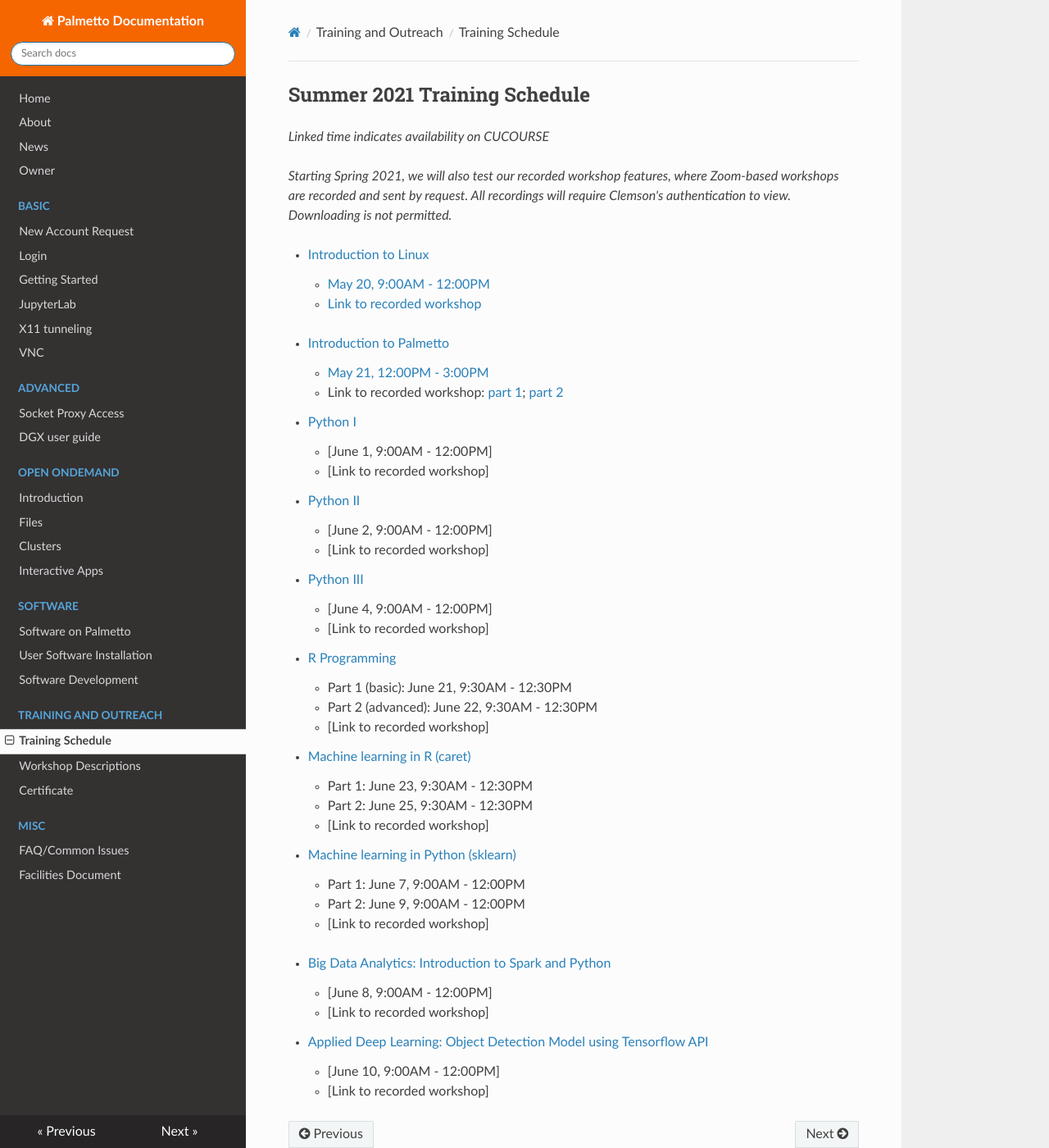
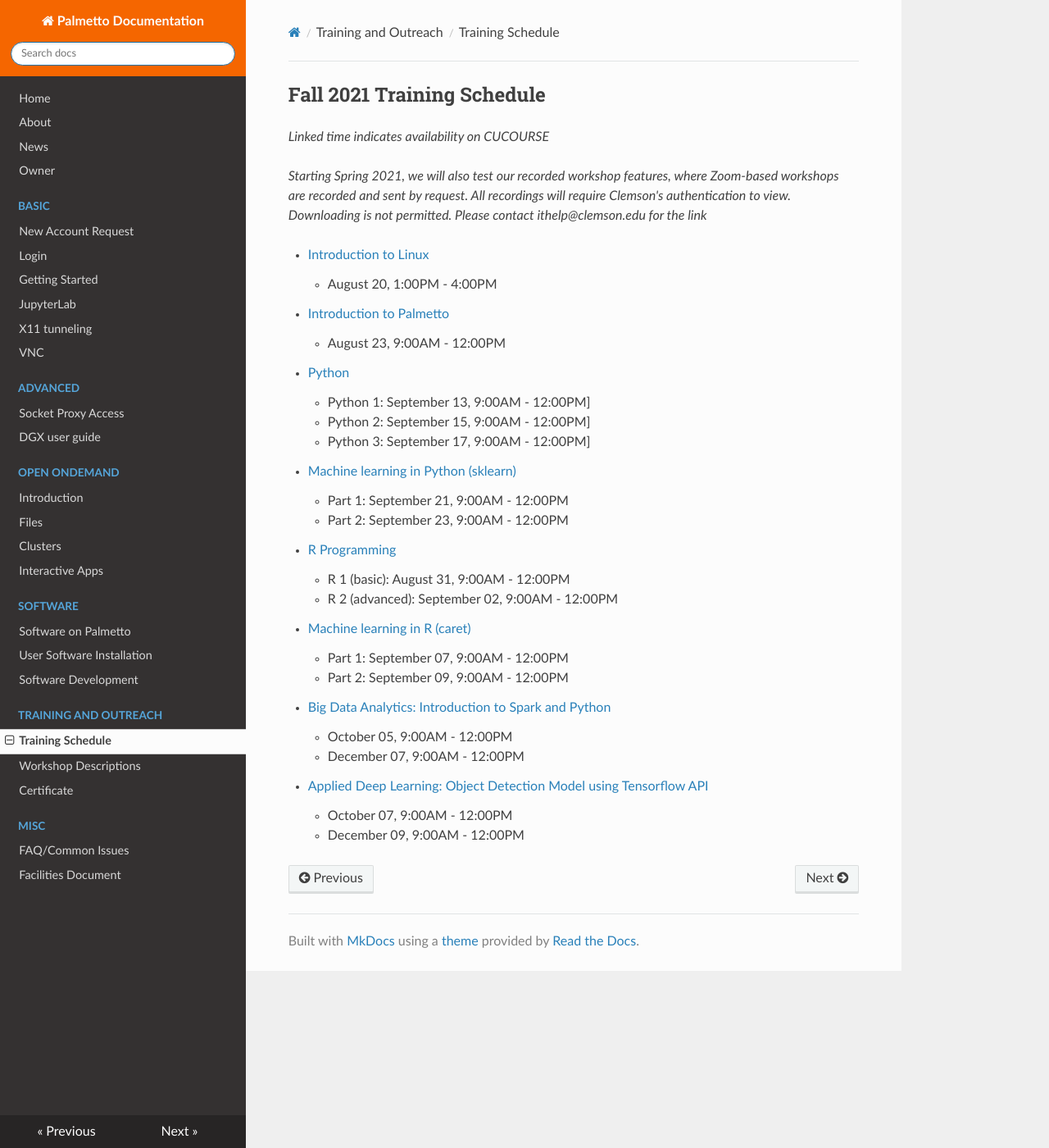
Before and after one commit to clemsonciti/palmetto-documentation, an MkDocs documentation site: the page built from docs/training/schedule.md, in a window 1280 px wide and 1400 px high. Shown: the whole window at 82% size. Built offline with MkDocs 1.6.1, drawn with Linux system fonts in a browser that asks for light colours; nearby versions of some CDN libraries.

Commit message:
Update schedule.md

```diff
--- a/docs/training/schedule.md
+++ b/docs/training/schedule.md
@@ -1,47 +1,39 @@
-## Summer 2021 Training Schedule
+## Fall 2021 Training Schedule
 
 *Linked time indicates availability on CUCOURSE*
 
 *Starting Spring 2021, we will also test our recorded workshop features,
 where Zoom-based workshops are recorded and sent by request. All recordings will
-require Clemson's authentication to view. Downloading is not permitted.*
+require Clemson's authentication to view. Downloading is not permitted. Please contact ithelp@clemson.edu for the link*
 
 - [Introduction to Linux](workshop.md#introduction-to-linux)
-    - [May 20, 9:00AM - 12:00PM](https://cucourse.app.clemson.edu/it-training/sessions.php)
-    - [Link to recorded workshop](https://clemson.zoom.us/rec/share/585fj0o-oP5KcwjEZVmPZKhr_Cv3863cZfRUK0tmPlTufCye-GlGgqq-zutlr5Vv.QcwTZUgQb8Vet2bY?startTime=1621516230000)
-<!---      - [January 12, 9:00AM - 12:00PM](https://clemson.zoom.us/rec/share/G0dgZqiMYzo_AYbGoA0TD3liLCZJ3IlWjBJXUj9a1Rl627fEBu12D4-0ZEuiLoci.ssdkbiEEIKG7dTrF) -->
+    - August 20, 1:00PM - 4:00PM
+
 - [Introduction to Palmetto](workshop.md#introduction-to-research-computing-on-palmetto-cluster)
-    - [May 21, 12:00PM - 3:00PM](https://cucourse.app.clemson.edu/it-training/sessions.php)
-    - Link to recorded workshop: [part 1](https://clemson.zoom.us/rec/share/2ZBy93ubEbwGCtzUMKBkatQjhlBWWA5Tga8unzEs52dL6iDRapmLHIFcIQh-MlTJ.D20ZUCu3xZZQDO2j?startTime=1621613640000); [part 2](https://clemson.zoom.us/rec/share/2ZBy93ubEbwGCtzUMKBkatQjhlBWWA5Tga8unzEs52dL6iDRapmLHIFcIQh-MlTJ.D20ZUCu3xZZQDO2j?startTime=1621621056000)
- - [Python I](workshop.md#introduction-to-programming-in-python)
-    - [June 1, 9:00AM - 12:00PM]
-    - [Link to recorded workshop]
-- [Python II](workshop.md#introduction-to-programming-in-python)
-    - [June 2, 9:00AM - 12:00PM]
-    - [Link to recorded workshop]
-- [Python III](workshop.md#introduction-to-programming-in-python)
-    - [June 4, 9:00AM - 12:00PM]
-    - [Link to recorded workshop]
+    - August 23, 9:00AM - 12:00PM
+
+ - [Python](workshop.md#introduction-to-programming-in-python)
+    - Python 1: September 13, 9:00AM - 12:00PM]
+    - Python 2: September 15, 9:00AM - 12:00PM]
+    - Python 3: September 17, 9:00AM - 12:00PM]
+
+- [Machine learning in Python (sklearn)](workshop.md#machine-learning-in-python)
+    - Part 1: September 21, 9:00AM - 12:00PM
+    - Part 2: September 23, 9:00AM - 12:00PM
+
 - [R Programming](workshop.md#introduction-to-data-science-using-r)
-    - Part 1 (basic): June 21, 9:30AM - 12:30PM
-    - Part 2 (advanced): June 22, 9:30AM - 12:30PM
-    - [Link to recorded workshop]
+    - R 1 (basic): August 31, 9:00AM - 12:00PM
+    - R 2 (advanced): September 02, 9:00AM - 12:00PM
+
 - [Machine learning in R (caret)](workshop.md#machine-learning-in-r)
-    - Part 1: June 23, 9:30AM - 12:30PM
-    - Part 2: June 25, 9:30AM - 12:30PM
-    - [Link to recorded workshop]
-- [Machine learning in Python (sklearn)](workshop.md#machine-learning-in-python)
-    - Part 1: June 7, 9:00AM - 12:00PM
-    - Part 2: June 9, 9:00AM - 12:00PM
-    - [Link to recorded workshop]
-<!-- - [Big Data Analytics: Introduction to Hadoop](workshop.md#introduction-to-hadoop-on-palmetto) -->
-<!--    - [February 11, 5:00PM - 8:00PM](https://cucourse.app.clemson.edu/it-training/sessions.php) -->
-<!--      - [Recording](https://clemson.zoom.us/rec/share/O51tHIAY4Nghx4OTHE1yBZ890aIfQXTljipx0d2wpFM1GrN-4JfuNTBG_yMBgAHQ.AIuaKFMq09oE7ENj) -->
-<!--    - [March 18, 5:00PM - 8:00PM](https://cucourse.app.clemson.edu/it-training/sessions.php) -->
-<!--    - [Link to recorded workshop]() -->
+    - Part 1: September 07, 9:00AM - 12:00PM
+    - Part 2: September 09, 9:00AM - 12:00PM
+
+
 - [Big Data Analytics: Introduction to Spark and Python](workshop.md#introduction-to-big-data-analytics-using-sparkpython)
-    - [June 8, 9:00AM - 12:00PM]
-    - [Link to recorded workshop]
+    - October 05, 9:00AM - 12:00PM
+    - December 07, 9:00AM - 12:00PM
+
 - [Applied Deep Learning: Object Detection Model using Tensorflow API](workshop.md#introduction-to-applied-deep-learning-object-detection-model-using-tensorflow-api)
-    - [June 10, 9:00AM - 12:00PM]
-    - [Link to recorded workshop]
+    - October 07, 9:00AM - 12:00PM
+    - December 09, 9:00AM - 12:00PM
```
